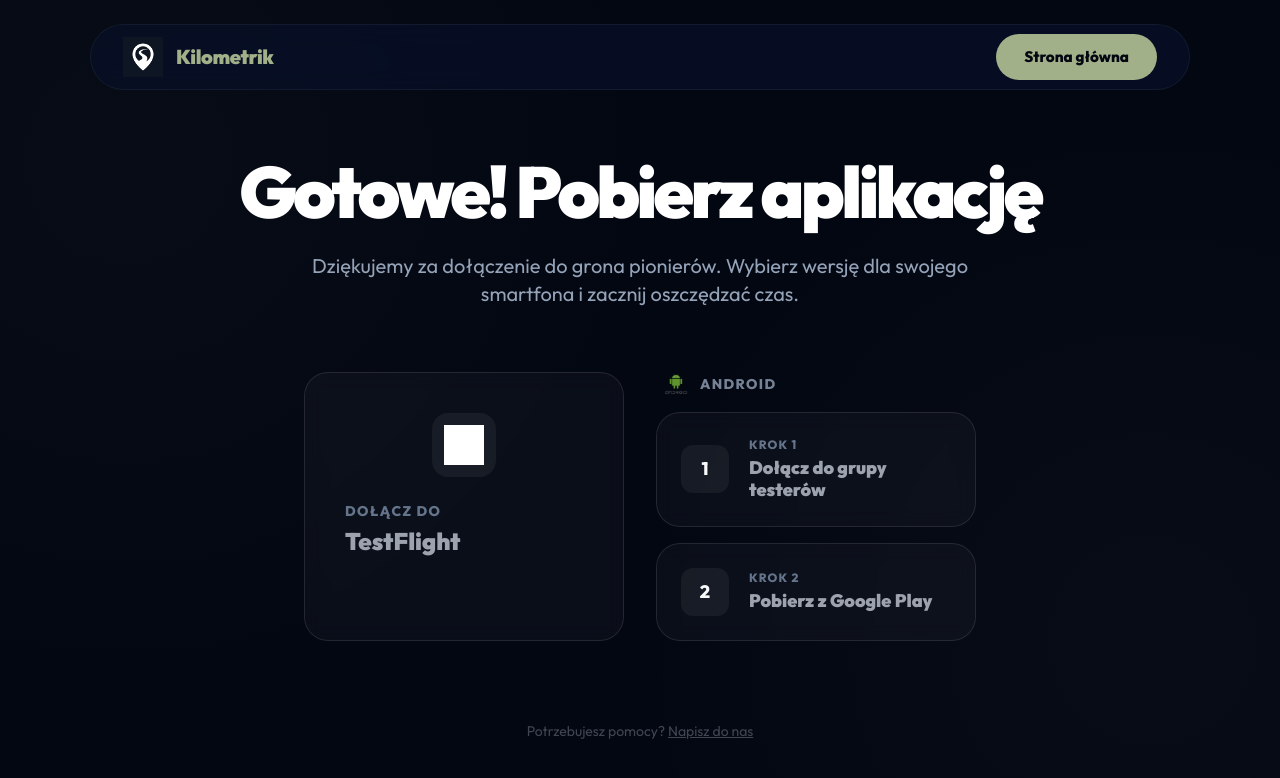
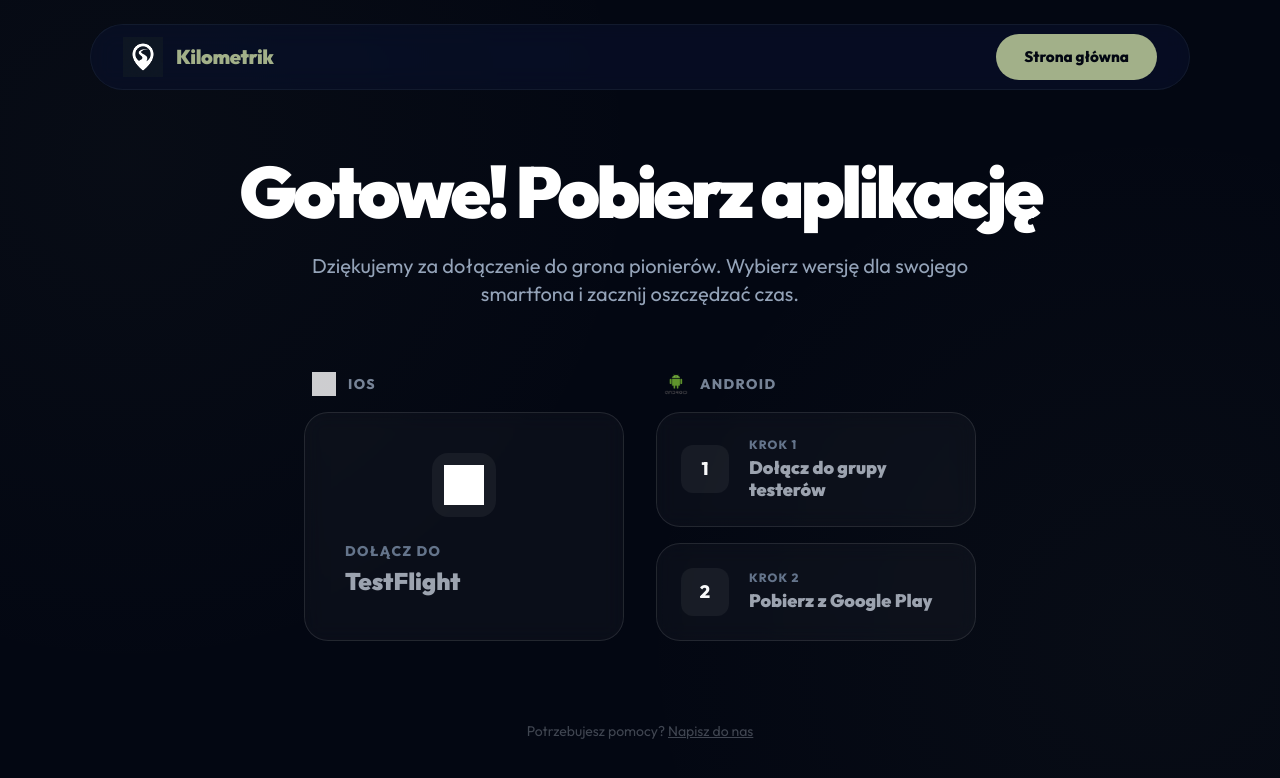
Before and after one commit to akuczewski/Kilometrik_landing, a website: page downloads.html in a window 1280 px wide. Drawn offline with nearby package versions, Linux system fonts and the light colour scheme.

Commit message:
Add iOS label above TestFlight button to match Android style

```diff
--- a/downloads.html
+++ b/downloads.html
@@ -66,8 +66,14 @@
 
                 <div class="grid grid-cols-1 md:grid-cols-2 gap-8 max-w-2xl mx-auto">
                     <!-- iOS -->
+                    <div class="flex flex-col gap-4">
+                        <div class="flex items-center gap-3 pl-2 opacity-80">
+                            <img src="assets/img/logo_apple.png" alt="Apple"
+                                class="w-6 h-6 object-contain brightness-0 invert">
+                            <span class="text-sm font-bold uppercase tracking-widest text-slate-400">iOS</span>
+                        </div>
                         <a href="https://testflight.apple.com/join/UNsjEm5u"
-                        class="download-btn p-10 rounded-3xl flex flex-col items-center gap-6 group">
+                            class="download-btn p-10 rounded-3xl flex flex-col items-center gap-6 group flex-1">
                             <div
                                 class="w-16 h-16 bg-white/5 rounded-2xl flex items-center justify-center group-hover:bg-white/10 transition-colors">
                                 <img src="assets/img/logo_apple.png" alt="TestFlight"
@@ -78,6 +84,7 @@
                                 <p class="text-2xl font-black">TestFlight</p>
                             </div>
                         </a>
+                    </div>
 
                     <!-- Android (2 Steps) -->
                     <div class="flex flex-col gap-4">
```
Also changed, not shown: index.html (+8 -1 lines). Lines whose indentation alone changed are shown as unchanged.
